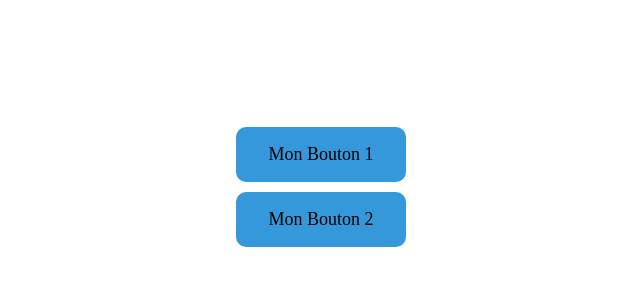
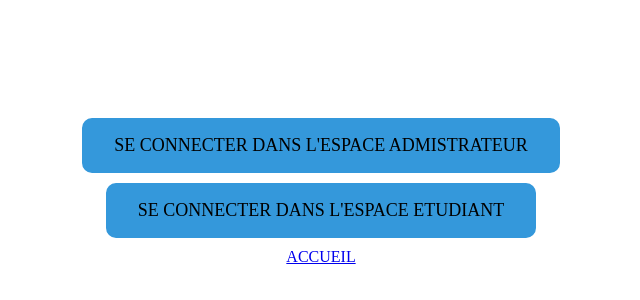
Before and after one commit to Cedrignonsieka/Ida-IES-le-campus, a plain HTML site: page Page3.html in a window 1280 px wide. Shown: the part 208-508 px from the top of the page, without its empty margins (319-959 px from the left). Drawn offline with Linux system fonts and the light colour scheme.

Commit message:
Update Page3.html

```diff
--- a/Page3.html
+++ b/Page3.html
@@ -27,7 +27,8 @@
   </style>
 </head>
 <body>
-  <a href="#" class="button">Mon Bouton 1</a>
-  <a href="#" class="button">Mon Bouton 2</a>
+  <a href="#" class="button">SE CONNECTER DANS L'ESPACE ADMISTRATEUR</a>
+  <a href="#" class="button">SE CONNECTER DANS L'ESPACE ETUDIANT</a>
+  <a href="#" class="bitton"> ACCUEIL</a>
 </body>
 </html>
```
